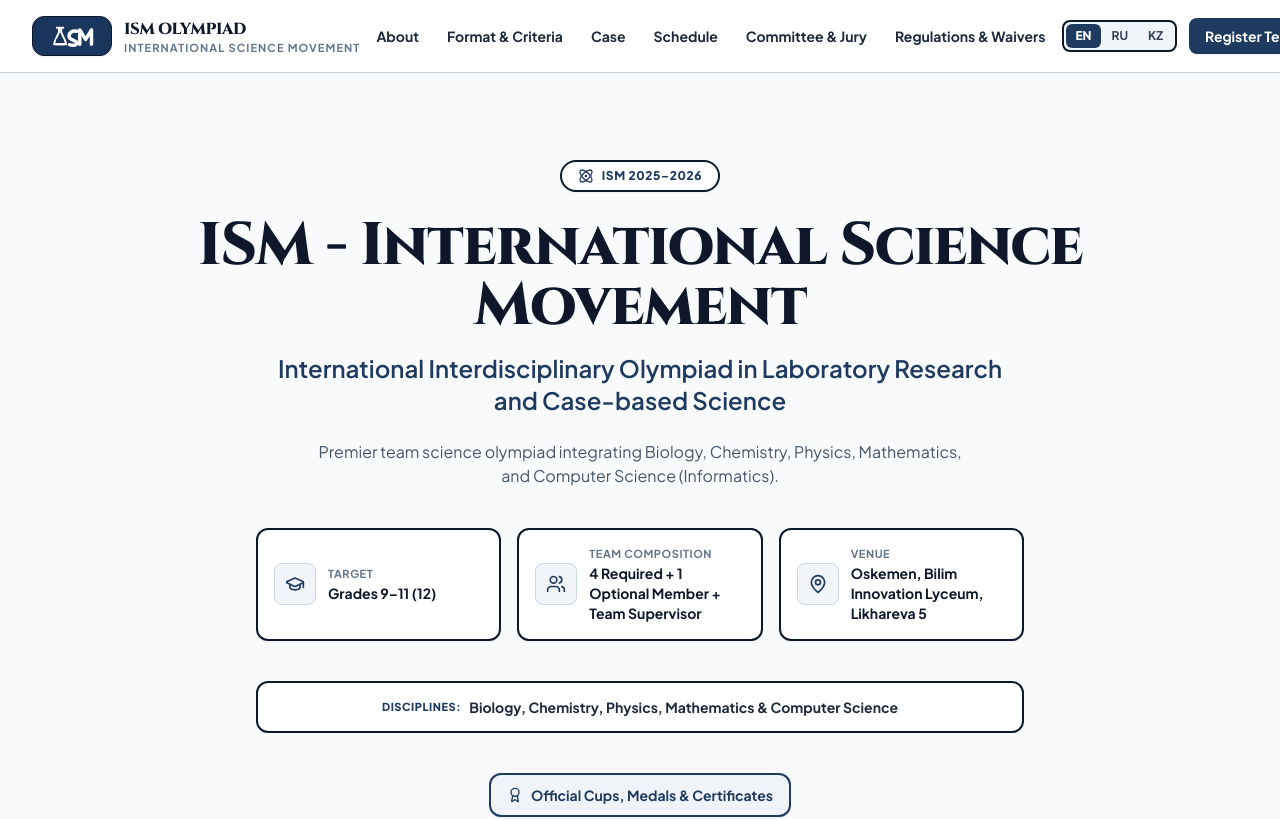
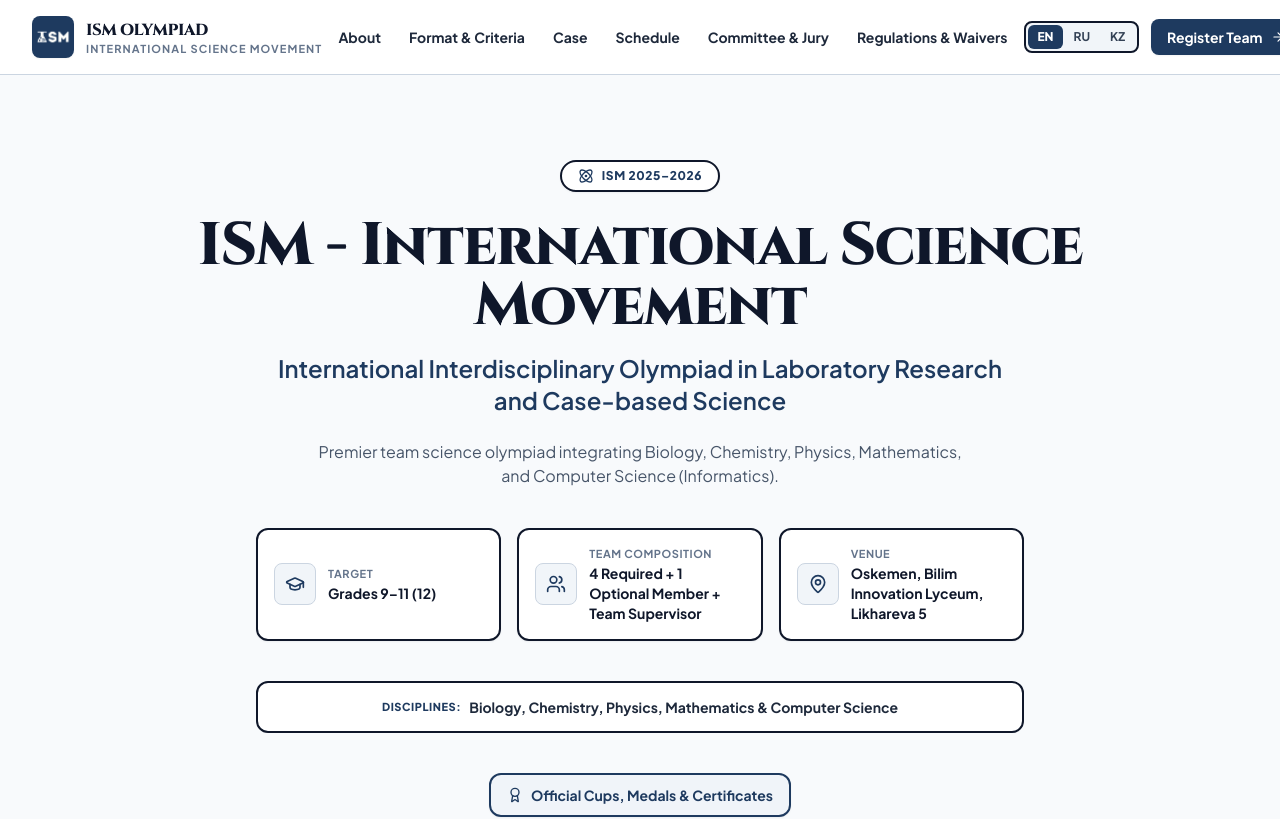
Before and after one commit to Shikitoafk/ISM-, a Next.js app: page / in a window 1280 px wide. Shown: the top 819 px of the page. Built offline with nearby package versions, Linux system fonts and the light colour scheme.

Commit message:
feat: use official ISM logo PNG in header and footer

```diff
--- a/src/components/Logo.tsx
+++ b/src/components/Logo.tsx
@@ -1,4 +1,5 @@
 import React from "react";
+import Image from "next/image";
 
 interface LogoProps {
   className?: string;
@@ -7,10 +8,10 @@
 }
 
 export const Logo: React.FC<LogoProps> = ({ className = "", size = "md", showText = true }) => {
-  const badgeSizes = {
-    sm: "h-8 w-14",
-    md: "h-10 w-20",
-    lg: "h-14 w-28",
+  const imgSizes = {
+    sm: { width: 32, height: 32 },
+    md: { width: 42, height: 42 },
+    lg: { width: 56, height: 56 },
   };
 
   const textSizes = {
@@ -21,51 +22,15 @@
 
   return (
     <div className={`inline-flex items-center gap-3 select-none ${className}`}>
-      {/* Official ISM Logo Badge */}
-      <div className={`relative flex items-center justify-center rounded-xl bg-[#1b365d] p-1.5 shadow-sm border border-slate-900 shrink-0 ${badgeSizes[size]}`}>
-        <svg viewBox="0 0 200 120" className="w-full h-full" fill="none" xmlns="http://www.w3.org/2000/svg">
-          {/* Flask 'I' Body */}
-          <path
-            d="M 30 22 H 60 M 40 22 V 42 L 20 86 C 17 93 21 98 28 98 H 62 C 69 98 73 93 70 86 L 50 42 V 22"
-            stroke="#ffffff"
-            strokeWidth="9"
-            strokeLinecap="round"
-            strokeLinejoin="round"
-          />
-          <path d="M 17 98 H 73" stroke="#ffffff" strokeWidth="9" strokeLinecap="round" />
-
-          {/* Molecule (3 connected nodes on left inside flask) */}
-          <line x1="32" y1="78" x2="44" y2="68" stroke="#1b365d" strokeWidth="4" strokeLinecap="round" />
-          <line x1="32" y1="78" x2="36" y2="88" stroke="#1b365d" strokeWidth="4" strokeLinecap="round" />
-          <line x1="44" y1="68" x2="36" y2="88" stroke="#1b365d" strokeWidth="4" strokeLinecap="round" />
-          <circle cx="32" cy="78" r="5.5" fill="#1b365d" />
-          <circle cx="44" cy="68" r="5.5" fill="#1b365d" />
-          <circle cx="36" cy="88" r="5.5" fill="#1b365d" />
-
-          {/* DNA Strand (on right inside flask) */}
-          <path d="M 48 88 Q 54 78 62 88" stroke="#1b365d" strokeWidth="4" strokeLinecap="round" fill="none" />
-          <path d="M 48 78 Q 54 88 62 78" stroke="#1b365d" strokeWidth="4" strokeLinecap="round" fill="none" />
-
-          {/* Letter 'S' */}
-          <path
-            d="M 122 38 C 102 32 86 46 86 60 C 86 82 122 78 122 92 C 122 102 106 106 88 100"
-            stroke="#ffffff"
-            strokeWidth="16"
-            strokeLinecap="round"
-            fill="none"
-          />
-
-          {/* Letter 'M' */}
-          <path
-            d="M 136 98 V 32 L 163 76 L 190 32 V 98"
-            stroke="#ffffff"
-            strokeWidth="16"
-            strokeLinecap="round"
-            strokeLinejoin="round"
-            fill="none"
-          />
-        </svg>
-      </div>
+      {/* Official ISM Logo Image */}
+      <Image
+        src="/logo.png"
+        alt="ISM Logo"
+        width={imgSizes[size].width}
+        height={imgSizes[size].height}
+        className="rounded-lg shadow-sm shrink-0 object-contain"
+        priority
+      />
 
       {/* Brand Text */}
       {showText && (
```
Also changed, not shown: public/logo.png (added).
